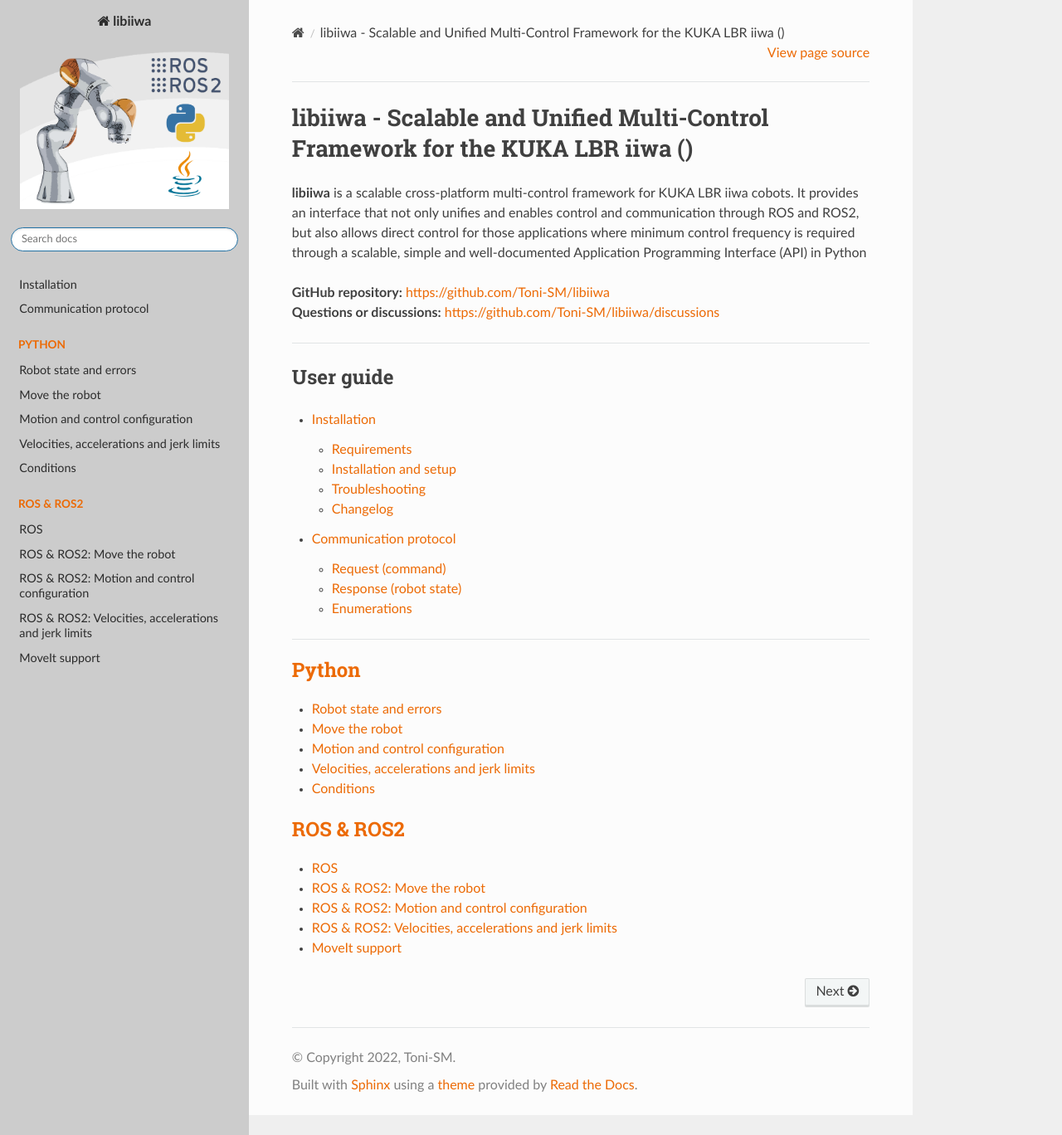
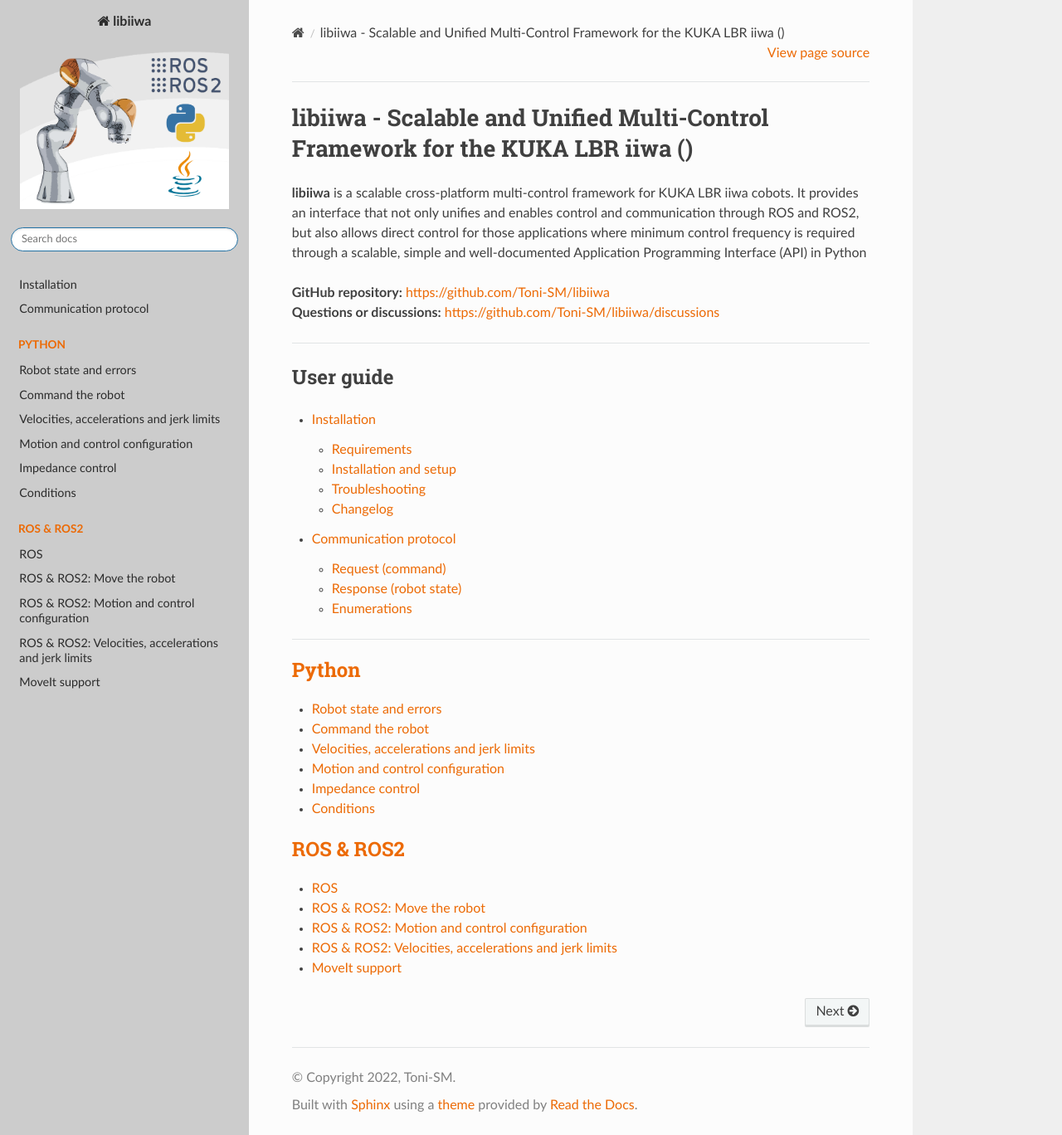
Before and after one commit to Toni-SM/libiiwa, a Sphinx documentation site: the page built from docs/source/index.rst, in a window 1280 px wide and 1368 px high. Shown: the whole window at 83% size. Built offline with Sphinx 7.4.7 and the Read the Docs theme 2.0.0, drawn with Linux system fonts in a browser that asks for light colours; pages that are not in the unit, such as notebooks, are missing from menus; the version number could not be read and is left out.

Commit message:
Rename Python API motion section in docs

```diff
--- a/docs/source/index.rst
+++ b/docs/source/index.rst
@@ -41,9 +41,10 @@
     :caption: Python
 
     modules/python_state
-    modules/python_move
+    modules/python_command
+    modules/python_limits
     modules/python_motion_and_control
-    modules/python_limits
+    modules/python_impedance
     modules/python_conditions
 
 .. toctree::
```
Also changed, not shown: docs/source/modules/python_command.rst (renamed from docs/source/modules/python_move.rst, +18 -2 lines).
